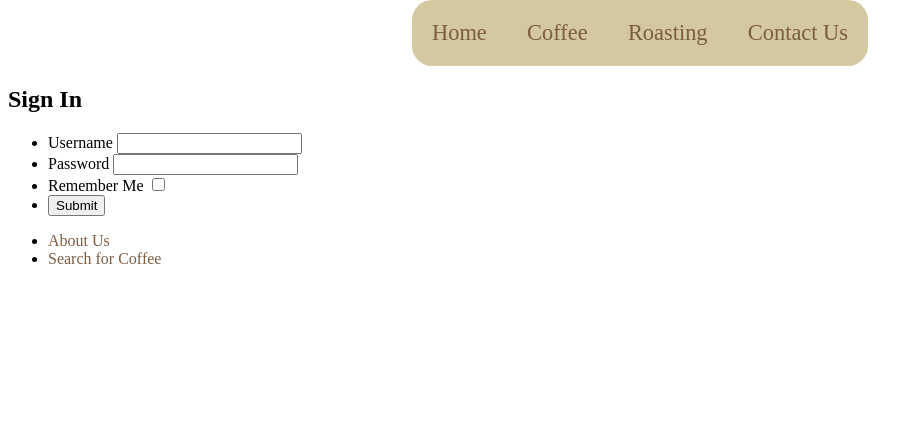
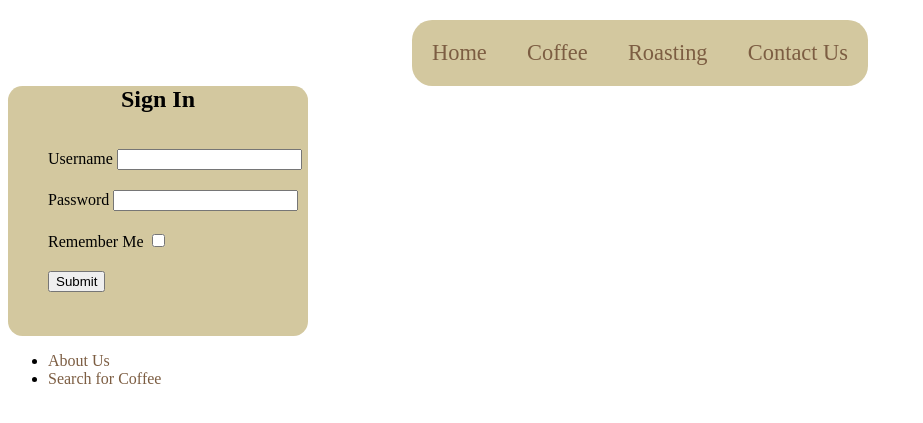
Before and after one commit to cartersteven/PWA2_Carter, a PHP site: the page made by Week 2/index.html in a window 1280 px wide. Shown: the part 110-533 px from the top of the page, without its empty margins (0-923 px from the left). Run offline with PHP 8.4, Linux system fonts and the light colour scheme.

Commit message:
Styled the sign in

```diff
--- a/Week 2/index.html
+++ b/Week 2/index.html
@@ -38,6 +38,7 @@
         <li class="topnav">
           <a href="#">Contact Us</a>
         </li>
+      </ul>
     </nav>
 
     <div id="signin">
--- a/Week 2/styles.css
+++ b/Week 2/styles.css
@@ -19,8 +19,25 @@ nav ul {
 	list-style-type: none;
 }
 nav {
+	margin-top: 20px;
+	margin-right: auto;
+	margin-left: auto;
+	margin-bottom: auto;
+	display: table;
+}
+#signin {
+	width: 300px;
+	height: 250px;
+	border-radius: .9em;
+	background-color: #D3C89F;
+}
+form ul li {
+	list-style-type: none;
+	padding-top: 20px;
+}
+#signin h2 {
 	margin: auto;
-	display: table;
+	text-align: center;
 }
 nav ul {
 	display: table-row;
@@ -38,10 +55,6 @@ nav ul li:first-of-type {
 }
 nav ul li:last-of-type {
 	border-radius: 0em .9em .9em 0em;
-}
-#subnav a {
-	text-decoration: none;
-	color: #7c5d42;
 }
 #title {
 	clear: right;
```
